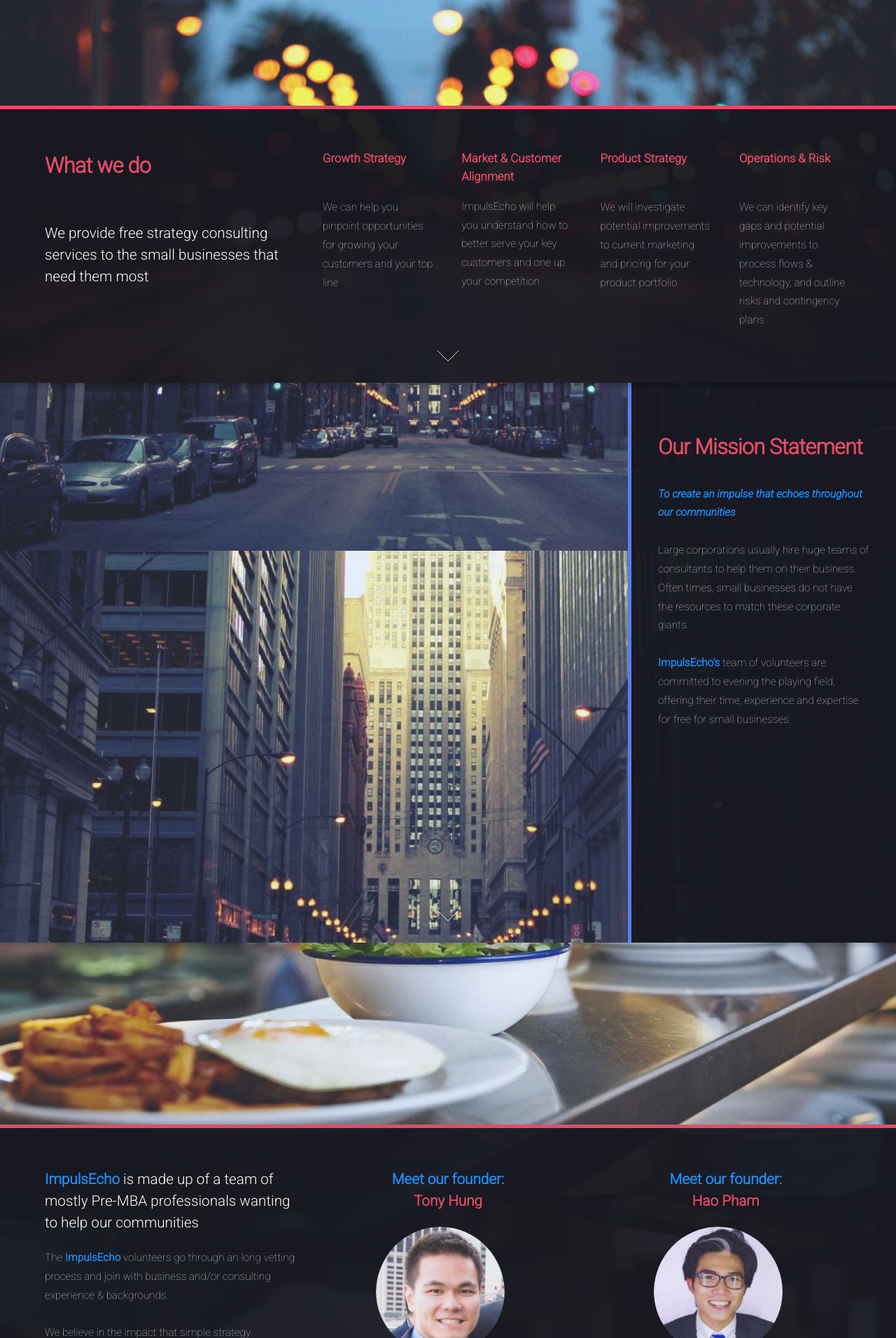
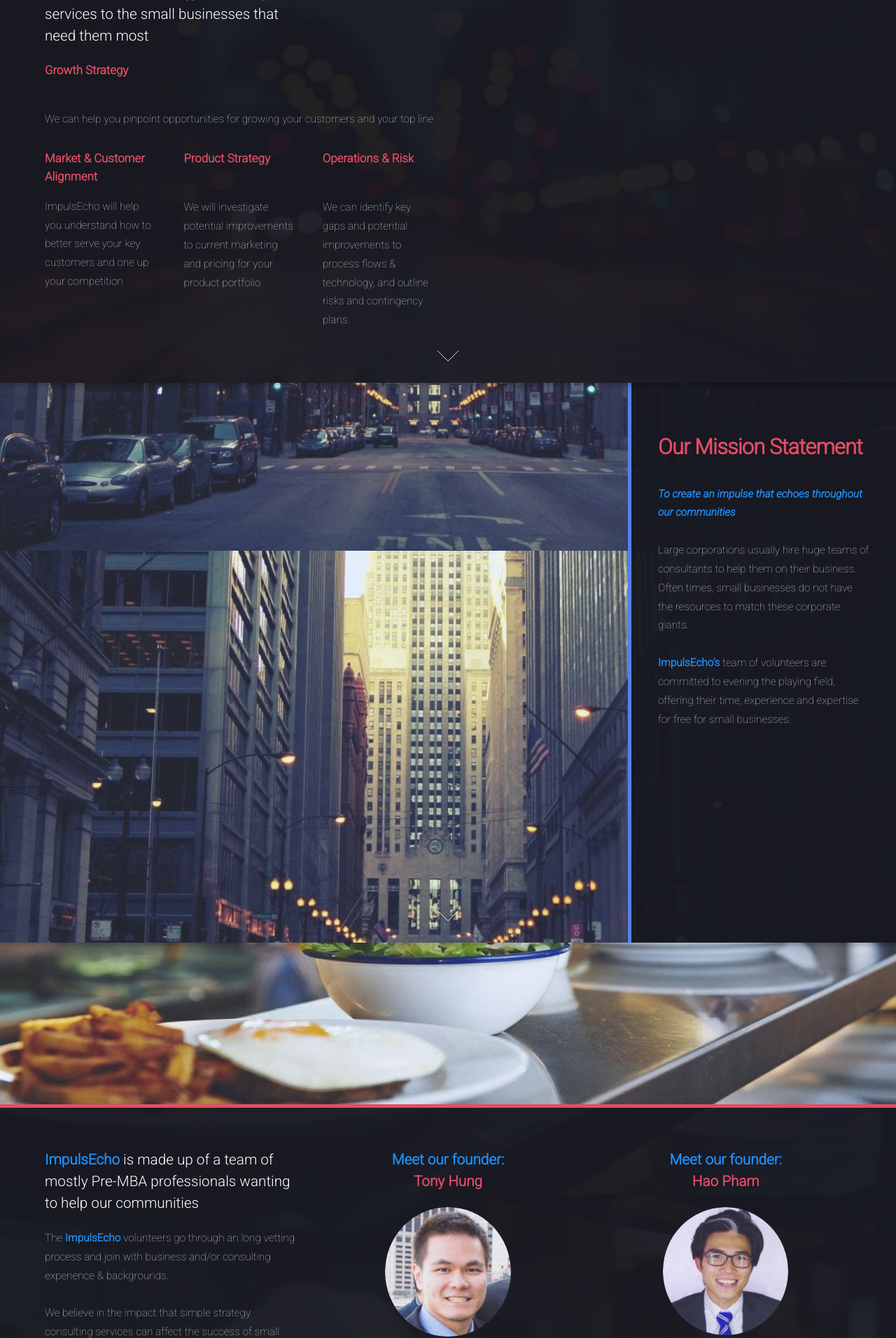
Before and after one commit to Choastyrant/choastyrant.github.io, a PHP site: page /index.html in a window 1280 px wide. Shown: the part 1053-2965 px from the top of the page at 70% size. Run offline with PHP 8.4, Linux system fonts and the light colour scheme.

Commit message:
fixed portrait alignment

```diff
--- a/index.html
+++ b/index.html
@@ -70,19 +70,19 @@
 										<h3>We provide free strategy consulting services to the small businesses that need them most</h3>
 									</header>
 								</div>
-								<div class="2u 6u$(medium)">
+								<div class="2u 12u$(large)">
 									<h4><h8>Growth Strategy</h4></h8><br>
 									<p>We can help you pinpoint opportunities for growing your customers and your top line </p>
 								</div>
-								<div class="2u 6u$(medium)">
+								<div class="2u 12u$(medium)">
 									<h4><h8>Market & Customer Alignment</h8></h4>
 									<p>ImpulsEcho will help you understand how to better serve your key customers and one up your competition</p>
 								</div>
-								<div class="2u 6u$(medium)">
+								<div class="2u 12u$(medium)">
 									<h4><h8>Product Strategy</h8></h4><br>
 									<p>We will investigate potential improvements to current marketing and pricing for your product portfolio </p>
 								</div>
-								<div class="2u 6u$(medium)">
+								<div class="2u 12u$(medium)">
 									<h4><h8>Operations & Risk</h8></h4><br>
 									<p>We can identify key gaps and potential improvements to process flows & technology, and outline risks and contingency plans.</p>
 								</div>
--- a/website/assets/css/main.css
+++ b/website/assets/css/main.css
@@ -4,12 +4,10 @@
 
 	#three .content .image {
 		border-radius: 100%;
-		display: inline-block;
-		height: 12em;
-		margin-left: 5em;
-		vertical-align: middle;
-		horizontal-align: middle;
-		width: 12em;
+		display: block;
+		height: 50%;
+		margin: auto;
+		width: 50%;
 	}
 
 	#three .content .image img {
```
